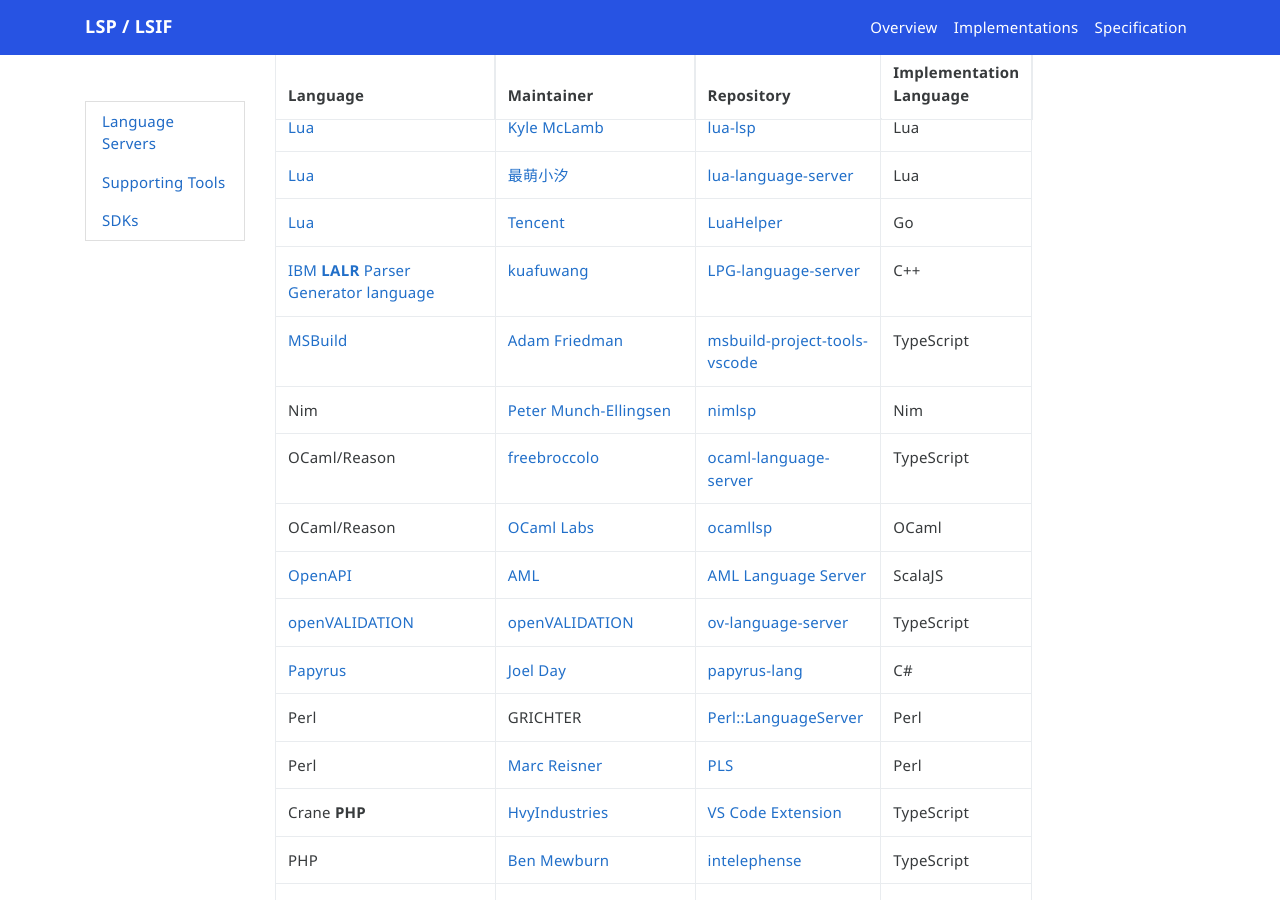
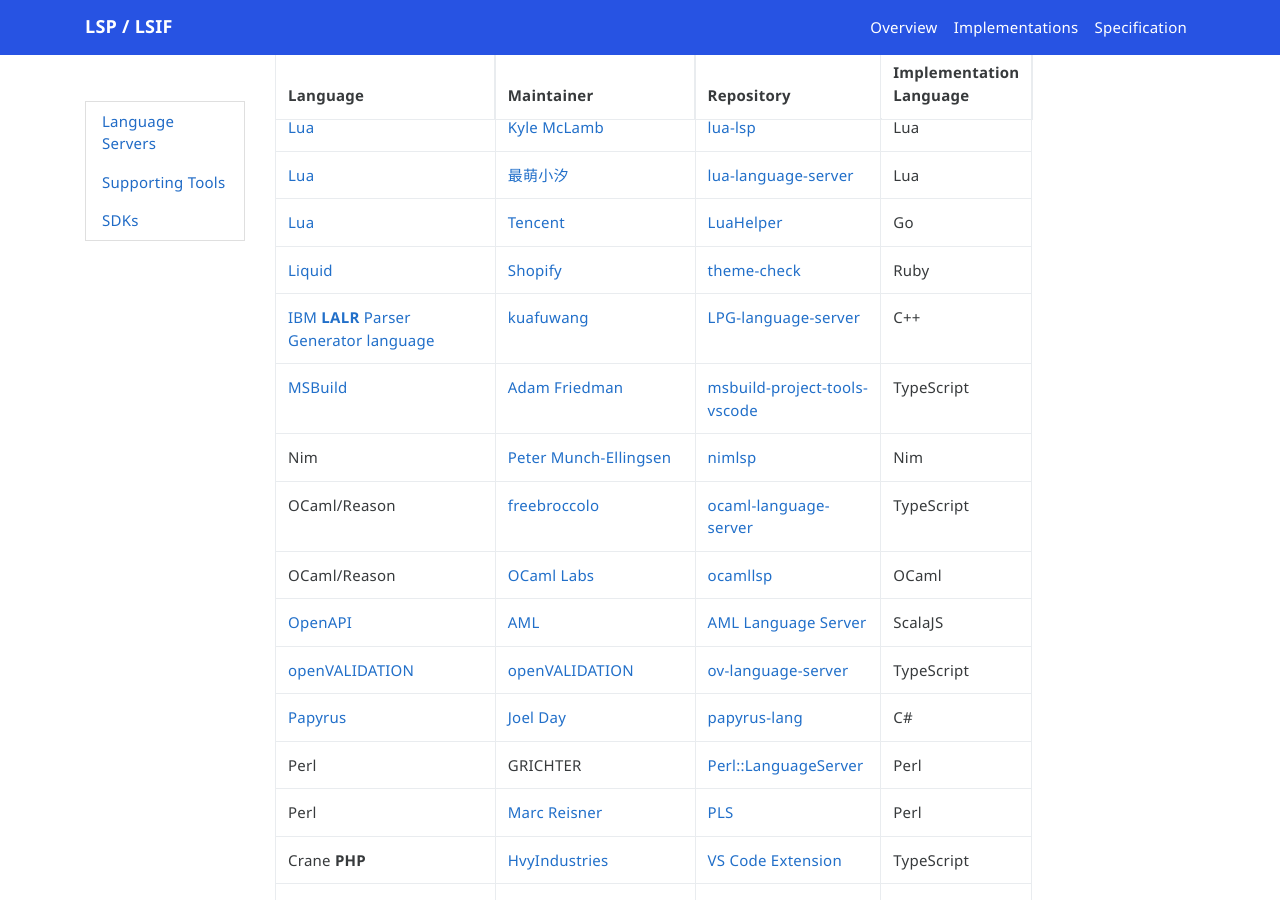
Before and after one commit to microsoft/language-server-protocol, a Jekyll site: the page built from _implementors/servers.md, in a window 1280 px wide and 900 px high, scrolled down 4930 px. Built offline with Jekyll 4.4.1, drawn with Linux system fonts in a browser that asks for light colours; nearby versions of some CDN libraries; comment, search, counter and statistics services are not loaded.

Commit message:
Add Liquid language-server implementation

```diff
--- a/_implementors/servers.md
+++ b/_implementors/servers.md
@@ -93,6 +93,7 @@
 | [Lua](http://www.lua.org/)| [Kyle McLamb](https://github.com/Alloyed) | [lua-lsp](https://github.com/Alloyed/lua-lsp) | Lua |
 | [Lua](http://www.lua.org/)| [最萌小汐](https://github.com/sumneko) | [lua-language-server](https://github.com/sumneko/lua-language-server) | Lua |
 | [Lua](http://www.lua.org/)| [Tencent](https://github.com/Tencent/LuaHelper) | [LuaHelper](https://github.com/Tencent/LuaHelper) | Go |
+| [Liquid](https://shopify.github.io/liquid/) | [Shopify](https://github.com/Shopify/theme-check) | [theme-check](https://github.com/Shopify/theme-check) | Ruby |
 | [IBM **LALR** Parser Generator language](https://sourceforge.net/projects/lpg/)| [kuafuwang](https://github.com/kuafuwang) | [LPG-language-server](https://github.com/kuafuwang/LPG-language-server) | C++ |
 | [MSBuild](https://github.com/Microsoft/msbuild) | [Adam Friedman](https://github.com/tintoy) | [msbuild-project-tools-vscode](https://github.com/tintoy/msbuild-project-tools-vscode) | TypeScript |
 | Nim | [Peter Munch-Ellingsen](https://github.com/PMunch) | [nimlsp](https://github.com/PMunch/nimlsp) | Nim |
```
